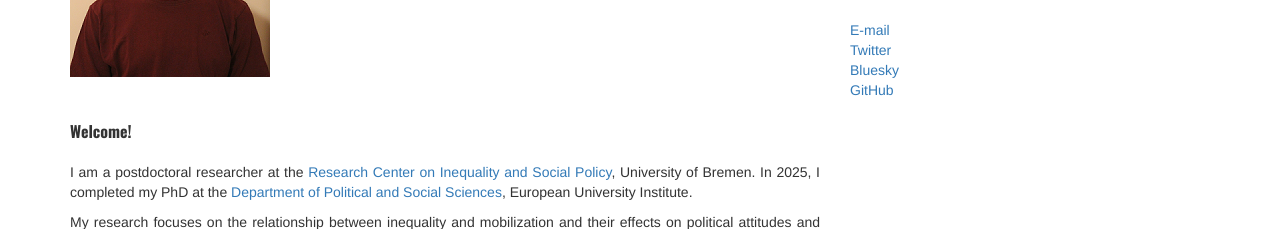
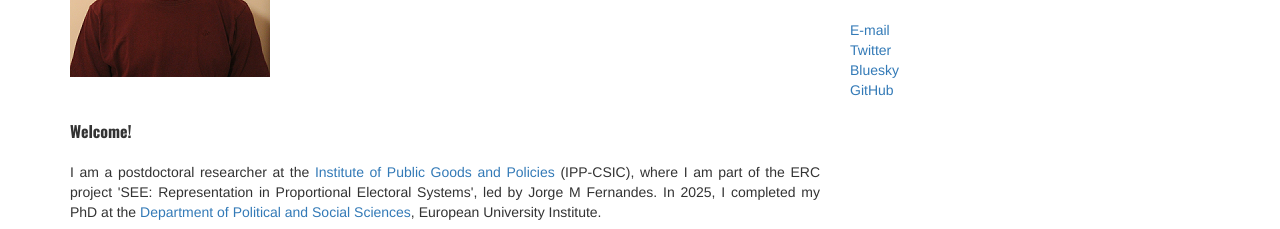
Before and after one commit to Pedromartinc/Pedromartinc.github.io, a plain HTML site: page index.html in a window 1280 px wide. Shown: the part 210-439 px from the top of the page. Drawn offline with nearby package versions, Linux system fonts and the light colour scheme.

Commit message:
Update index.html

```diff
--- a/index.html
+++ b/index.html
@@ -54,7 +54,7 @@
                 <div style="margin-top:3%; text-align:justify;">
 					<div style="font-family: 'Oswald', sans-serif; font-size: 16px;"><b>Welcome!</b></div><br>
 
-					<p>I am a postdoctoral researcher at the <a href="https://www.socium.uni-bremen.de/home/en/?">Research Center on Inequality and Social Policy</a>, University of Bremen. In 2025, I completed my PhD at the <a href="https://www.eui.eu/en/academic-units/political-and-social-sciences">Department of Political and Social Sciences</a>, European University Institute.</p>
+					<p>I am a postdoctoral researcher at the <a href="https://ipp.csic.es/es">Institute of Public Goods and Policies</a> (IPP-CSIC), where I am part of the ERC project 'SEE: Representation in Proportional Electoral Systems', led by Jorge M Fernandes. In 2025, I completed my PhD at the <a href="https://www.eui.eu/en/academic-units/political-and-social-sciences">Department of Political and Social Sciences</a>, European University Institute.</p>
 
 					<p>My research focuses on the relationship between inequality and mobilization and their effects on political attitudes and behavior. I strongly rely on quantitative methodologies, often with a local focus and a political-sociological perspective. You can find below some examples of my research.</p>
                 <h2 id="research">Research</h2>
```
